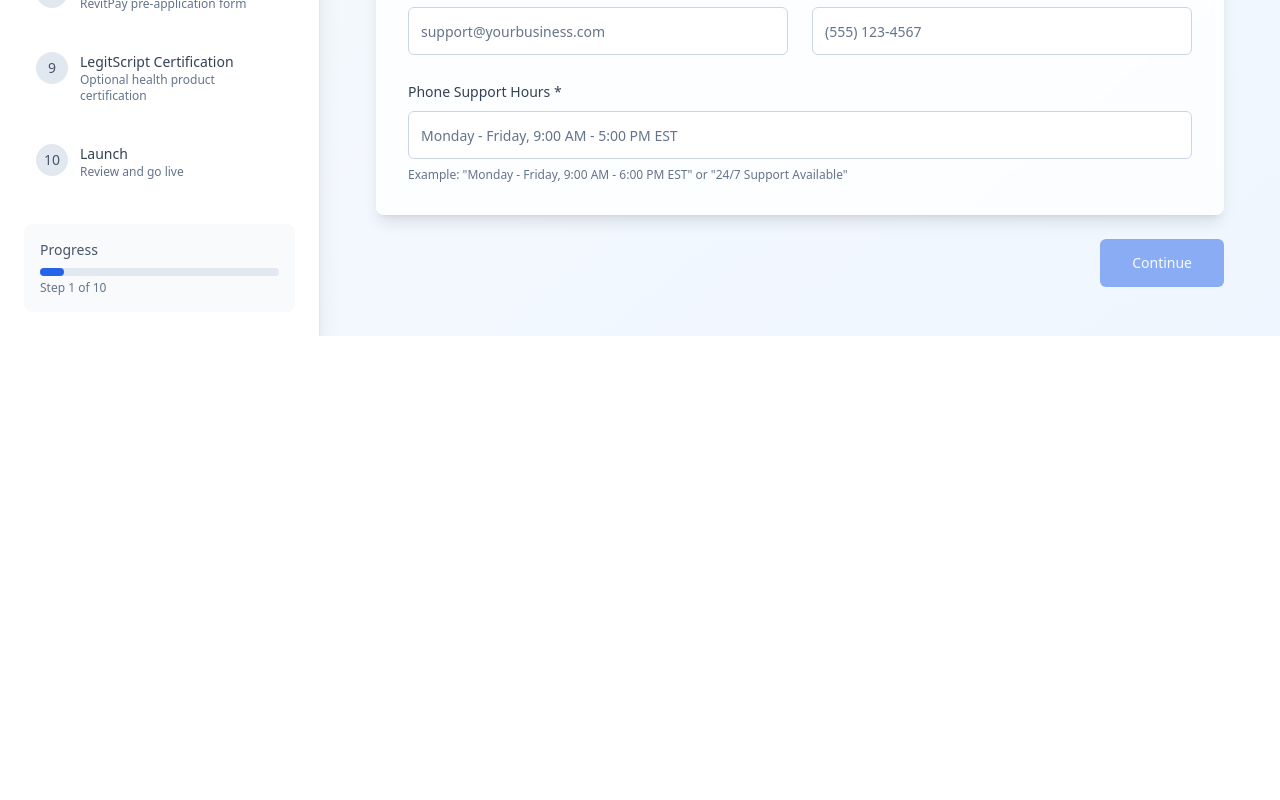
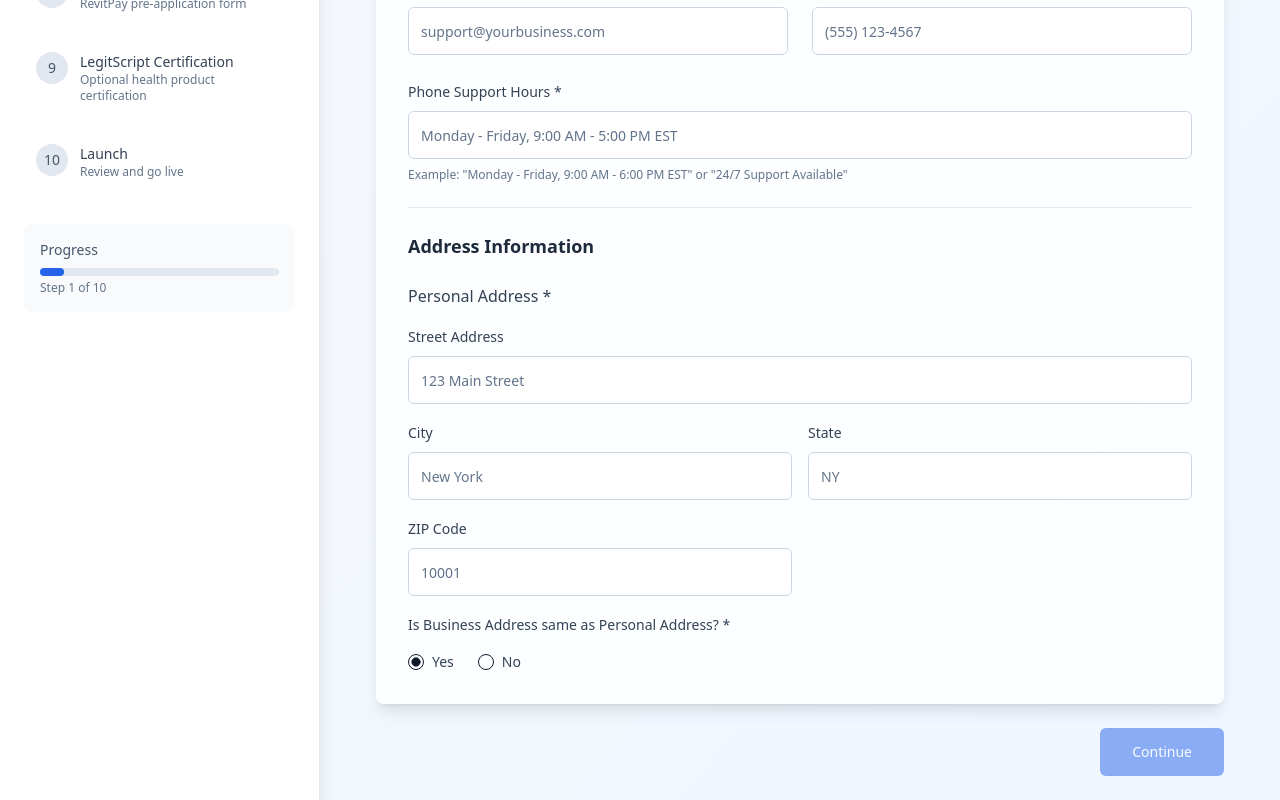
Before and after one commit to antareep1590/platform-genesis-builder, a React (Vite) app: page / in a window 1280 px wide. Shown: the part 714-1514 px from the top of the page. Before the commit the page ends 1050 px from the top, so only its background shows below. Built offline with nearby package versions, Linux system fonts and the light colour scheme.

Commit message:
Add conditional business address fields
Add "Is Business Address same as Personal Address?" field to the Business Information section. If "No" is selected, display the business address fields.

```diff
--- a/src/components/onboarding/OnboardingWizard.tsx
+++ b/src/components/onboarding/OnboardingWizard.tsx
@@ -39,6 +39,19 @@ export const OnboardingWizard = () => {
       supportEmail: '',
       supportPhone: '',
       phoneSupportHours: '',
+      personalAddress: {
+        street: '',
+        city: '',
+        state: '',
+        zipCode: '',
+      },
+      businessAddressSameAsPersonal: true,
+      businessAddress: {
+        street: '',
+        city: '',
+        state: '',
+        zipCode: '',
+      },
     },
     template: {
       selectedTemplate: '',
--- a/src/components/onboarding/steps/BusinessInfoStep.tsx
+++ b/src/components/onboarding/steps/BusinessInfoStep.tsx
@@ -6,6 +6,7 @@ import { Input } from '@/components/ui/input';
 import { Label } from '@/components/ui/label';
 import { Select, SelectContent, SelectItem, SelectTrigger, SelectValue } from '@/components/ui/select';
 import { Checkbox } from '@/components/ui/checkbox';
+import { RadioGroup, RadioGroupItem } from '@/components/ui/radio-group';
 import { BusinessInfo } from '../types';
 
 interface BusinessInfoStepProps {
@@ -44,7 +45,12 @@ export const BusinessInfoStep: React.FC<BusinessInfoStepProps> = ({
   };
 
   const isValid = data.businessName && data.businessType && data.platformPurpose.length > 0 &&
-                   data.supportEmail && data.supportPhone && data.phoneSupportHours;
+                   data.supportEmail && data.supportPhone && data.phoneSupportHours &&
+                   data.personalAddress?.street && data.personalAddress?.city &&
+                   data.personalAddress?.state && data.personalAddress?.zipCode &&
+                   (data.businessAddressSameAsPersonal ||
+                    (data.businessAddress?.street && data.businessAddress?.city &&
+                     data.businessAddress?.state && data.businessAddress?.zipCode));
 
   return (
     <div className="space-y-6">
@@ -169,6 +175,175 @@ export const BusinessInfoStep: React.FC<BusinessInfoStepProps> = ({
               </p>
             </div>
           </div>
+
+          <div className="space-y-6 pt-6 border-t border-slate-200">
+            <div>
+              <h3 className="text-lg font-semibold text-slate-800 mb-4">Address Information</h3>
+            </div>
+
+            <div className="space-y-4">
+              <div>
+                <h4 className="text-md font-medium text-slate-700 mb-4">Personal Address *</h4>
+                <div className="grid grid-cols-1 md:grid-cols-2 gap-4">
+                  <div className="md:col-span-2 space-y-2">
+                    <Label htmlFor="personalStreet" className="text-sm font-medium text-slate-700">
+                      Street Address
+                    </Label>
+                    <Input
+                      id="personalStreet"
+                      placeholder="123 Main Street"
+                      value={data.personalAddress?.street || ''}
+                      onChange={(e) => onUpdate({
+                        ...data,
+                        personalAddress: { ...data.personalAddress, street: e.target.value }
+                      })}
+                      className="h-12 border-slate-300 focus:border-blue-500 focus:ring-blue-500"
+                    />
+                  </div>
+                  <div className="space-y-2">
+                    <Label htmlFor="personalCity" className="text-sm font-medium text-slate-700">
+                      City
+                    </Label>
+                    <Input
+                      id="personalCity"
+                      placeholder="New York"
+                      value={data.personalAddress?.city || ''}
+                      onChange={(e) => onUpdate({
+                        ...data,
+                        personalAddress: { ...data.personalAddress, city: e.target.value }
+                      })}
+                      className="h-12 border-slate-300 focus:border-blue-500 focus:ring-blue-500"
+                    />
+                  </div>
+                  <div className="space-y-2">
+                    <Label htmlFor="personalState" className="text-sm font-medium text-slate-700">
+                      State
+                    </Label>
+                    <Input
+                      id="personalState"
+                      placeholder="NY"
+                      value={data.personalAddress?.state || ''}
+                      onChange={(e) => onUpdate({
+                        ...data,
+                        personalAddress: { ...data.personalAddress, state: e.target.value }
+                      })}
+                      className="h-12 border-slate-300 focus:border-blue-500 focus:ring-blue-500"
+                    />
+                  </div>
+                  <div className="space-y-2">
+                    <Label htmlFor="personalZip" className="text-sm font-medium text-slate-700">
+                      ZIP Code
+                    </Label>
+                    <Input
+                      id="personalZip"
+                      placeholder="10001"
+                      value={data.personalAddress?.zipCode || ''}
+                      onChange={(e) => onUpdate({
+                        ...data,
+                        personalAddress: { ...data.personalAddress, zipCode: e.target.value }
+                      })}
+                      className="h-12 border-slate-300 focus:border-blue-500 focus:ring-blue-500"
+                    />
+                  </div>
+                </div>
+              </div>
+
+              <div className="space-y-4">
+                <Label className="text-sm font-medium text-slate-700">
+                  Is Business Address same as Personal Address? *
+                </Label>
+                <RadioGroup
+                  value={data.businessAddressSameAsPersonal ? "yes" : "no"}
+                  onValueChange={(value) => onUpdate({
+                    ...data,
+                    businessAddressSameAsPersonal: value === "yes"
+                  })}
+                  className="flex gap-6"
+                >
+                  <div className="flex items-center space-x-2">
+                    <RadioGroupItem value="yes" id="address-same-yes" />
+                    <Label htmlFor="address-same-yes" className="text-sm font-medium text-slate-700">
+                      Yes
+                    </Label>
+                  </div>
+                  <div className="flex items-center space-x-2">
+                    <RadioGroupItem value="no" id="address-same-no" />
+                    <Label htmlFor="address-same-no" className="text-sm font-medium text-slate-700">
+                      No
+                    </Label>
+                  </div>
+                </RadioGroup>
+              </div>
+
+              {!data.businessAddressSameAsPersonal && (
+                <div className="space-y-4">
+                  <h4 className="text-md font-medium text-slate-700 mb-4">Business Address *</h4>
+                  <div className="grid grid-cols-1 md:grid-cols-2 gap-4">
+                    <div className="md:col-span-2 space-y-2">
+                      <Label htmlFor="businessStreet" className="text-sm font-medium text-slate-700">
+                        Street Address
+                      </Label>
+                      <Input
+                        id="businessStreet"
+                        placeholder="456 Business Avenue"
+                        value={data.businessAddress?.street || ''}
+                        onChange={(e) => onUpdate({
+                          ...data,
+                          businessAddress: { ...data.businessAddress, street: e.target.value }
+                        })}
+                        className="h-12 border-slate-300 focus:border-blue-500 focus:ring-blue-500"
+                      />
+                    </div>
+                    <div className="space-y-2">
+                      <Label htmlFor="businessCity" className="text-sm font-medium text-slate-700">
+                        City
+                      </Label>
+                      <Input
+                        id="businessCity"
+                        placeholder="New York"
+                        value={data.businessAddress?.city || ''}
+                        onChange={(e) => onUpdate({
+                          ...data,
+                          businessAddress: { ...data.businessAddress, city: e.target.value }
+                        })}
+                        className="h-12 border-slate-300 focus:border-blue-500 focus:ring-blue-500"
+                      />
+                    </div>
+                    <div className="space-y-2">
+                      <Label htmlFor="businessState" className="text-sm font-medium text-slate-700">
+                        State
+                      </Label>
+                      <Input
+                        id="businessState"
+                        placeholder="NY"
+                        value={data.businessAddress?.state || ''}
+                        onChange={(e) => onUpdate({
+                          ...data,
+                          businessAddress: { ...data.businessAddress, state: e.target.value }
+                        })}
+                        className="h-12 border-slate-300 focus:border-blue-500 focus:ring-blue-500"
+                      />
+                    </div>
+                    <div className="space-y-2">
+                      <Label htmlFor="businessZip" className="text-sm font-medium text-slate-700">
+                        ZIP Code
+                      </Label>
+                      <Input
+                        id="businessZip"
+                        placeholder="10001"
+                        value={data.businessAddress?.zipCode || ''}
+                        onChange={(e) => onUpdate({
+                          ...data,
+                          businessAddress: { ...data.businessAddress, zipCode: e.target.value }
+                        })}
+                        className="h-12 border-slate-300 focus:border-blue-500 focus:ring-blue-500"
+                      />
+                    </div>
+                  </div>
+                </div>
+              )}
+            </div>
+          </div>
         </div>
       </Card>
 
--- a/src/components/onboarding/types.ts
+++ b/src/components/onboarding/types.ts
@@ -5,6 +5,19 @@ export interface BusinessInfo {
   supportEmail: string;
   supportPhone: string;
   phoneSupportHours: string;
+  personalAddress: {
+    street: string;
+    city: string;
+    state: string;
+    zipCode: string;
+  };
+  businessAddressSameAsPersonal: boolean;
+  businessAddress: {
+    street: string;
+    city: string;
+    state: string;
+    zipCode: string;
+  };
 }
 
 export interface Template {
```
